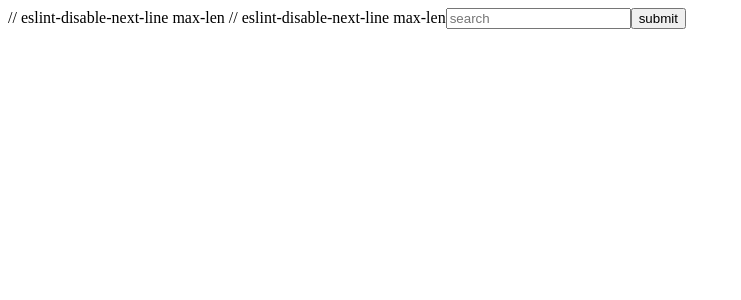
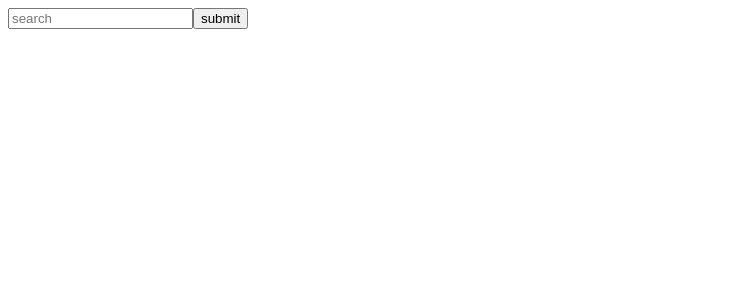
Before and after one commit to RSakultarawattn/28-container-presentation, a React app: page / in a window 1280 px wide. Shown: the top 300 px of the page, without its empty margins (0-741 px from the left). Built offline with nearby package versions, Linux system fonts and the light colour scheme.

Commit message:
minor debugging

```diff
--- a/src/components/search/SearchInput.jsx
+++ b/src/components/search/SearchInput.jsx
@@ -23,8 +23,8 @@ export default function SearchInput({ setArticles, setLoading }) {
 
   return (
     <form onSubmit = {handleSubmit}>
-      // eslint-disable-next-line max-len
-      // eslint-disable-next-line max-len
+
+
       <input type="text" placeholder="search"
       onChange={handleChange}/>
       <button type="submit" >
```
